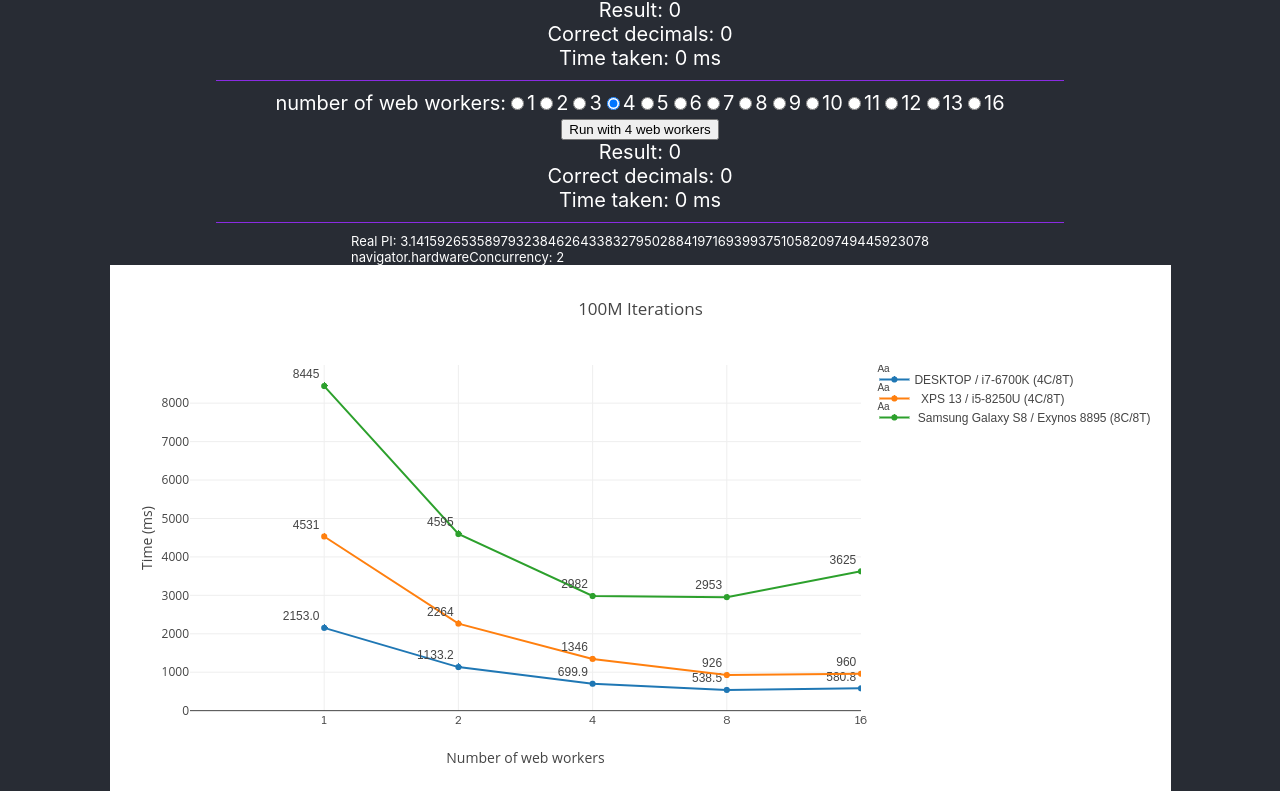
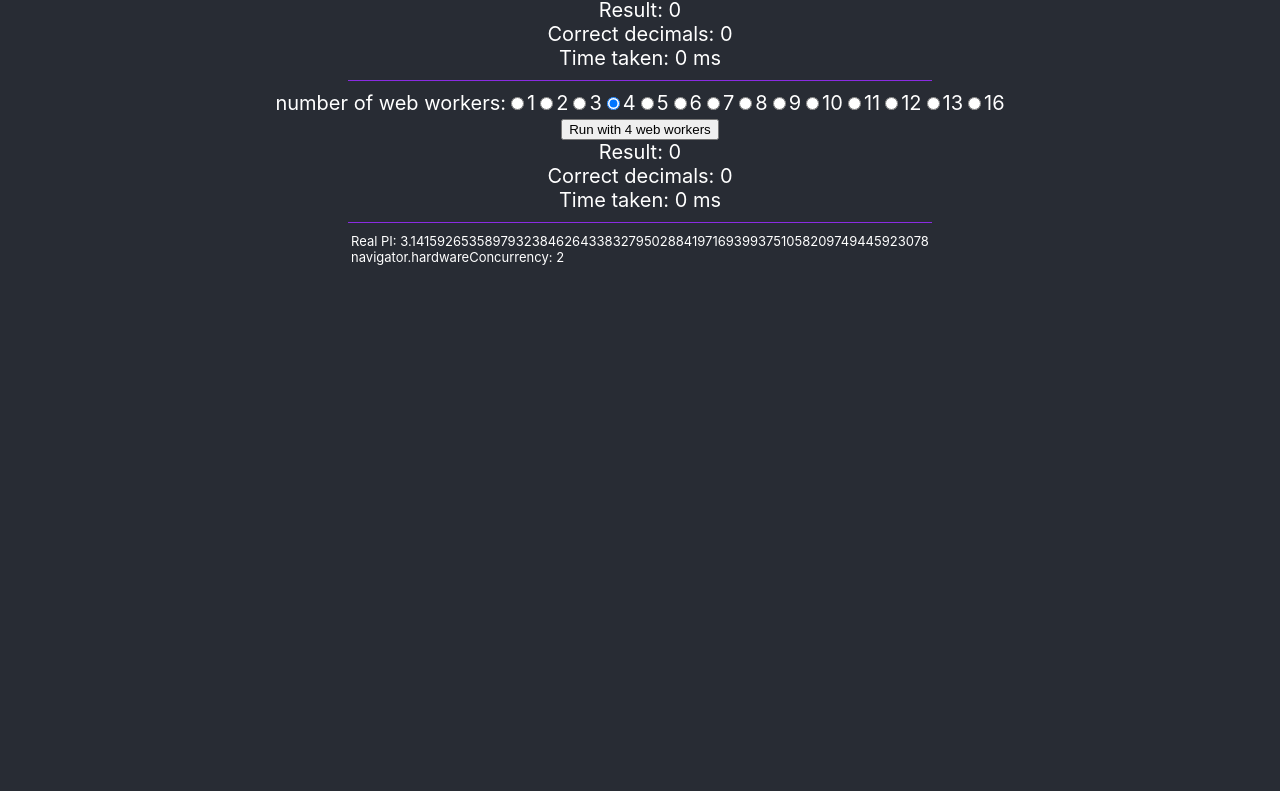
Before and after one commit to teemutoikkanen/webworker-react-app, a React (Create React App) app: page / in a window 1280 px wide. Shown: the part 364-1155 px from the top of the page. After the commit the page ends 800 px from the top, so only its background shows below. Built offline with nearby package versions, Linux system fonts and the light colour scheme.

Commit message:
hide old plot

```diff
--- a/src/examples/MonteCarlo/MonteCarlo.js
+++ b/src/examples/MonteCarlo/MonteCarlo.js
@@ -392,7 +392,7 @@ setNWorkers = event => {
         <p className="notes"> nWorkers: {this.state.nWorkers}</p>
         <ul className="notes">{this.state.nWorkersResults}</ul> */}
 
-        <img src={plot}></img>
+        {/* <img src={plot}></img> */}
 
         {/* <div className='unit-circle'>
           <svg viewBox = '0 0 200 200' width="500" length="500">
```
